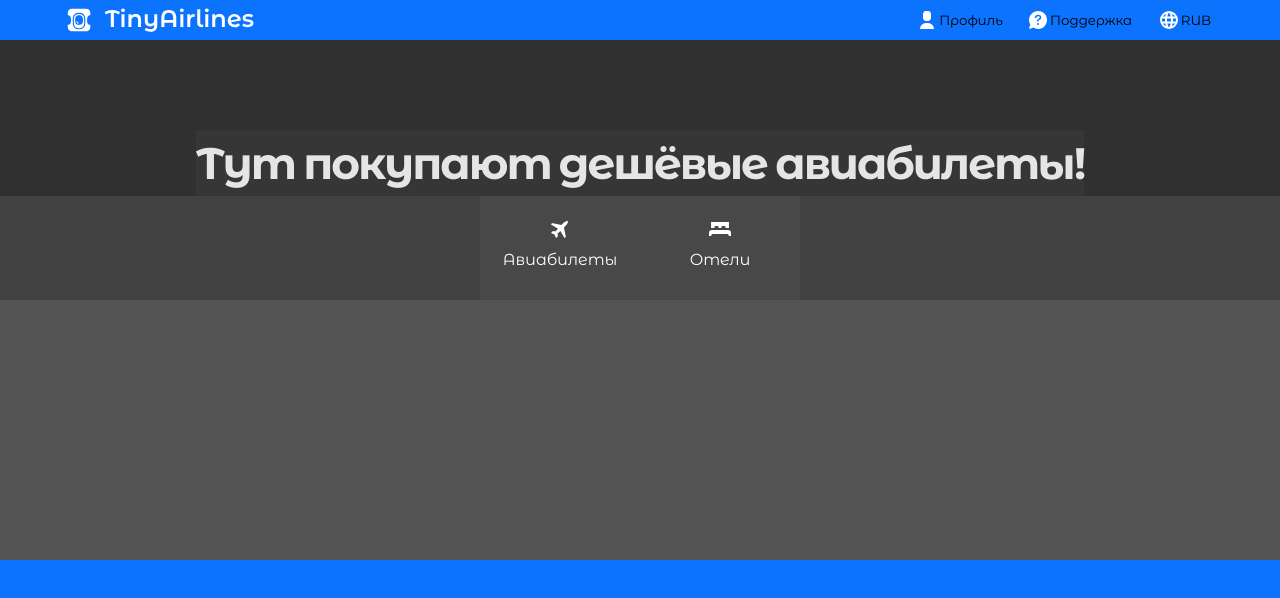
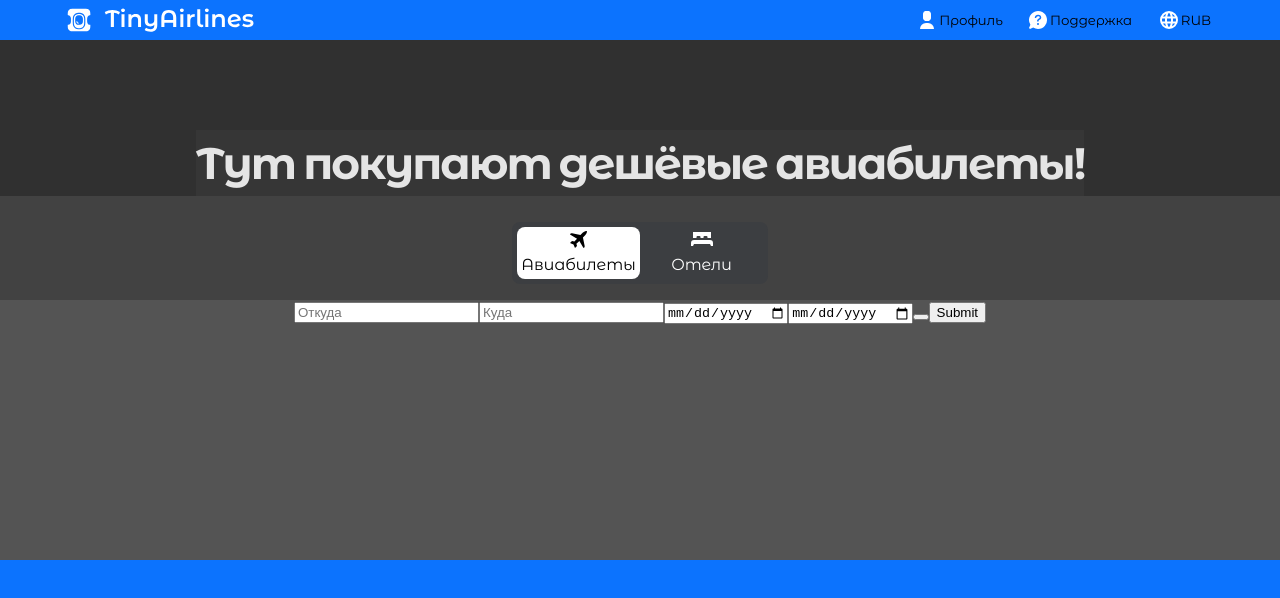
Before and after one commit to MVST3RP1ECE/Tiny-Airlines, a React (Vite) app: page / in a window 1280 px wide. Shown: the top 598 px of the page. Built offline with nearby package versions, Linux system fonts and the light colour scheme.

Commit message:
finished component with switch css classes

```diff
--- a/src/Components/MainSection/MainSection.css
+++ b/src/Components/MainSection/MainSection.css
@@ -6,9 +6,12 @@ h1{
     background-color: #363636;
 }
 
-.toggled--tour{
+.toggled--tour,
+.toggled--tour > div > svg > path{
+    color: black;
+    fill: black;
     background-color: #fff;
-    color: black;
+    border-radius: 0.5rem;
 }
 
 a{
@@ -23,13 +26,18 @@ li, ul{
 }
 
 .nav_main_section {
-    height: 100%;
-    width: 50%;
+    height: calc(70% - 20px);
+    width: calc(40% - 20px);
 }
 
 .list_main_section{
+    display: flex;
+    flex-direction: row;
+    padding: 5px 5px 5px 5px;
     height: 100%;
     width: 50%;
+    background-color: rgba(17,33,56,0.12);
+    border-radius: 0.5rem;
 }
 
 .h1_wrapper {
@@ -56,16 +64,11 @@ li, ul{
 .nav_tour_wrapper{
     display: flex;
     flex-direction: column;
-    justify-content: flex-end;
+    justify-content: center;
     align-items: center;
     height: 20%;
     background-color: #424242;
-}
-
-.nav_tour_wrapper > nav > ul {
-    display: flex;
-    flex-direction: row;
-    background-color: #484848;
+    /* background-color: var(--main-color); */
 }
 
 .form_tickets_wrapper{
@@ -79,17 +82,23 @@ li, ul{
     height: 100%;
     width: 50%;
     justify-content: center;
-    align-items: center;
+     align-items: center;
 }
 
-.list_item_tour:hover{
+.tour_link:hover{
     transition: 0.1s linear;
+    border-radius: 0.5rem;
     background: var(--btn-hover);
 }
 
-.list_item_tour:not(:hover){
+/* ?костыль? для того чтобы был задный  фон на выбранном элементе toggled--tour*/
+.toggled--tour:hover{
+    background-color: #fff;
+}
+
+.tour_link:not(:hover){
     transition: 0.1s linear;
-    background: transparent;
+    /* background: transparent; */
 }
 
 .toup_plaintext{
@@ -108,3 +117,12 @@ li, ul{
     height: 50%;
     align-content: end;
 }
+
+.tour_plaintext{
+    overflow-wrap: anywhere;
+}
+
+.main_form{
+    width: 100%;
+    height: 40%;
+}
--- a/src/Components/MainSection/MainSection.jsx
+++ b/src/Components/MainSection/MainSection.jsx
@@ -1,4 +1,4 @@
-import React, { useState } from 'react'
+import React, { useRef, useState } from 'react'
 import './MainSection.css'
 import SvgAirplane from '../SVG/SvgAirplane'
 import SvgHotel from '../SVG/SvgHotel'
@@ -7,16 +7,15 @@ export default function MainSection() {
 
 
     // toggled class: toggled--tour
-    const [toggleTourClass, setToggleTourClass] = useState(true)
+    const [toggledTourClassAirplane, setToggledTourClassAirplane] = useState(true)
+    const [toggledTourClassHotel, setToggledTourClassHotel] = useState(false)
 
-    // TODO ----------------------------------------------- Отановился сдесь -----------------------------------------------
     const toggleClickHandler = (e) => {
         e.preventDefault();
-        console.log(123);
+        setToggledTourClassAirplane(!toggledTourClassAirplane);
+        setToggledTourClassHotel(!toggledTourClassHotel);
     }
 
-    /* TODO Сделать логику переключения стилей в элементе "list_item_tour". По умолчанию выбран 1 пункт списка (Авиабилеты).
-            Если пункт выбран, то bgc: white, svg-fill: black, color: black. Если не выбран, то bgc: #0656fe, svg-fill: Lightgray. color: Lightgray */
   return (
     <>
         <div className='section_wrapper'>
@@ -29,15 +28,15 @@ export default function MainSection() {
                         <nav className='nav_main_section'>
                             <ul className='list_main_section'>
                                 <li className='list_item_tour'>
-                                    <a href="/" className='tour_link' onClick={toggleClickHandler}>
+                                    <a href="/" className={`tour_link ${toggledTourClassAirplane ? 'toggled--tour' : ''}`} onClick={toggleClickHandler}>
                                         <div className='tour_svg'>
                                             <SvgAirplane/>
                                         </div>
-                                        <div className='tour_plaintext'>Авиабилеты</div>
+                                        <div  className='tour_plaintext'>Авиабилеты</div>
                                     </a>
                                 </li>
                                 <li className='list_item_tour'>
-                                    <a href="/" className='tour_link' onClick={toggleClickHandler}>
+                                    <a href="/" className={`tour_link ${toggledTourClassHotel ? 'toggled--tour' : ''}`} onClick={toggleClickHandler}>
                                         <div className='tour_svg'>
                                             <SvgHotel/>
                                         </div>
@@ -48,8 +47,13 @@ export default function MainSection() {
                         </nav>
                     </div>
                     <div className='form_tickets_wrapper'>
-                        <form action="">
-
+                        <form action="" className='main_form'>
+                            <input type="text" placeholder='Откуда' name="" id="" />
+                            <input type="text" placeholder='Куда' name="" id="" />
+                            <input type="date" name="" id="" />
+                            <input type="date" name='' id=''/>
+                            <button type="button" value="Пассажиры"></button>
+                            <input type="submit" />
                         </form>
                     </div>
                 </div>
```
